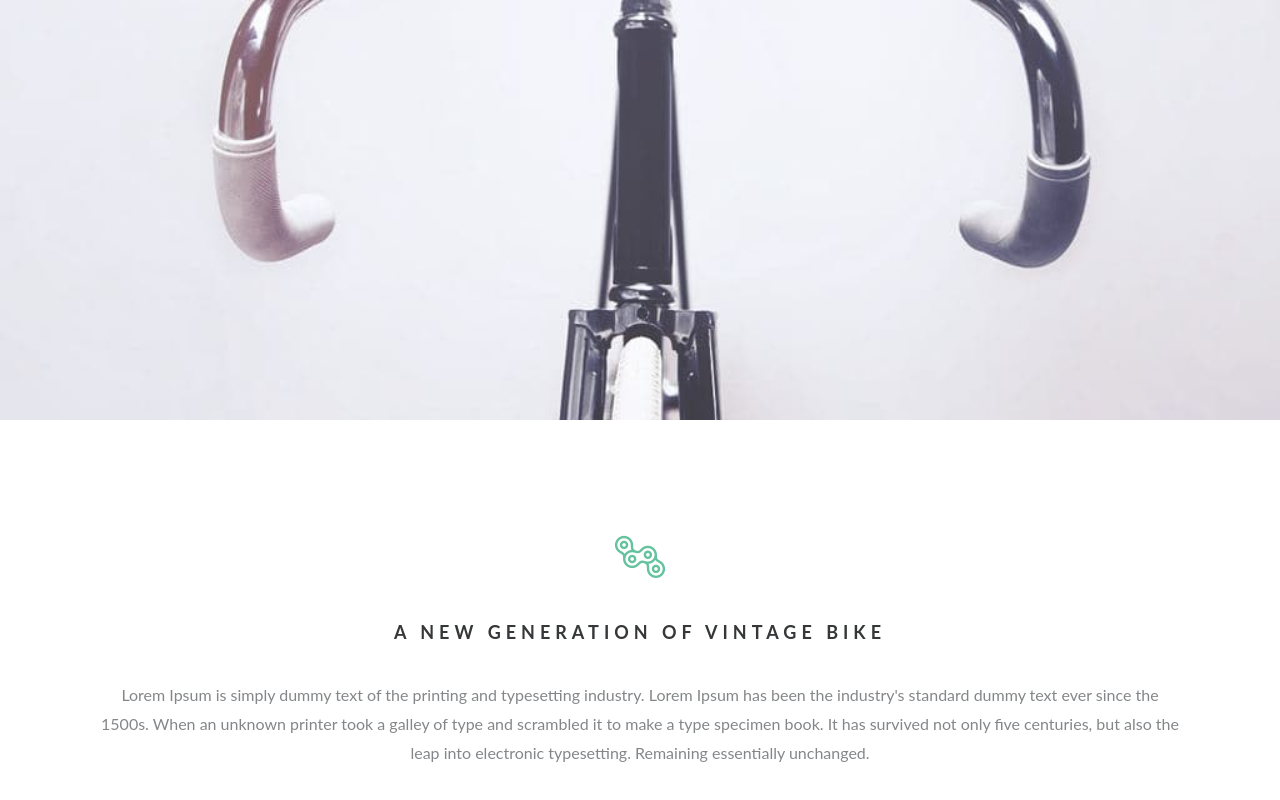
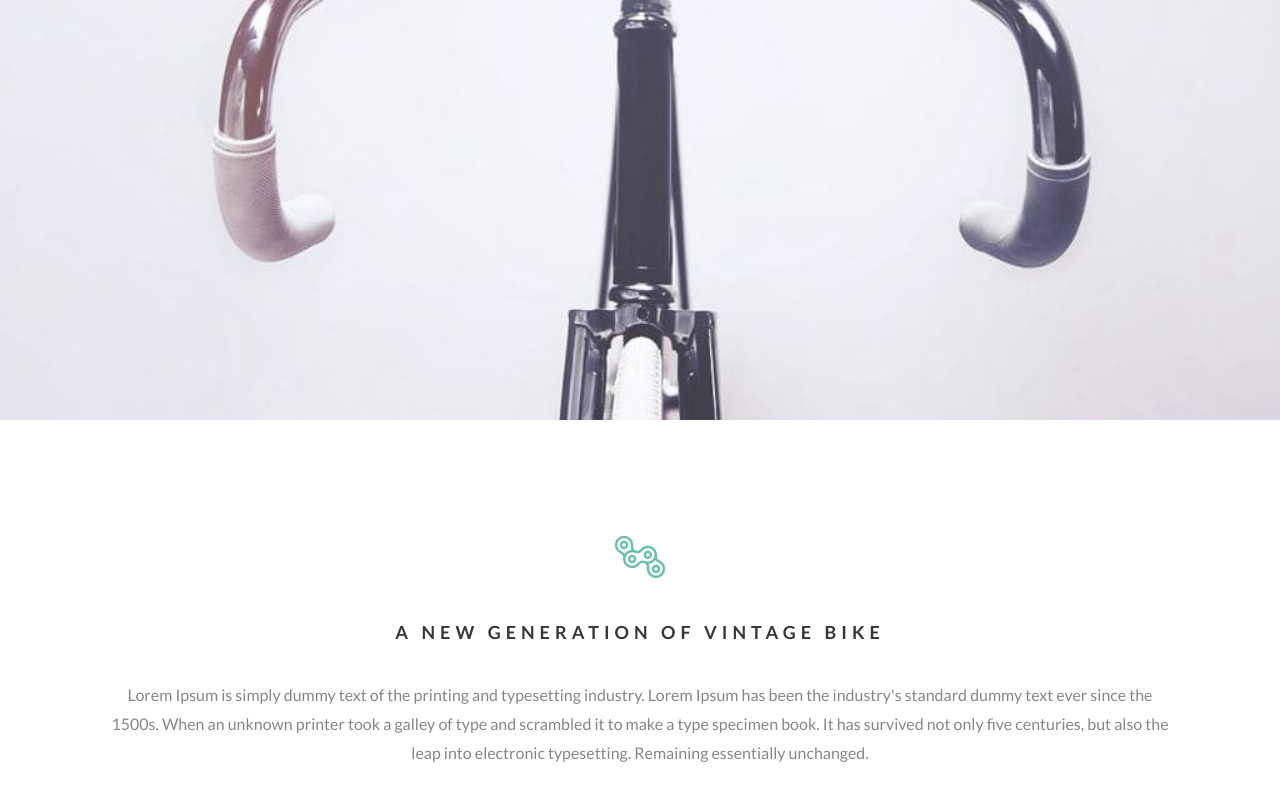
Before and after one commit to MaksOfKharkiv/Bicycle, a plain HTML site: page index.html in a window 1280 px wide. Shown: the part 380-1180 px from the top of the page. Drawn offline with Linux system fonts and the light colour scheme.

Commit message:
Bug fixed

```diff
--- a/css/style.css
+++ b/css/style.css
@@ -1,6 +1,4 @@
-<link rel="preconnect" href="https://fonts.googleapis.com">
-<link rel="preconnect" href="https://fonts.gstatic.com" crossorigin>
-<link href="https://fonts.googleapis.com/css2?family=Lato:ital,wght@0,300;0,400;0,700;1,400&display=swap" rel="stylesheet">
+@import url('https://fonts.googleapis.com/css2?family=Lato:ital,wght@0,300;0,400;0,700;1,400&display=swap');
 
 * {
     margin: 0;
@@ -54,7 +52,7 @@ input {
     background: url("../images/banner.jpg") no-repeat 50% 0;
     background-size: cover;
 }
-.about-us {
+#about-us {
     display: flex;
     flex-direction: column;
     align-items: center;
@@ -68,7 +66,7 @@ input {
 .about-us-logo {
     margin-top: 115px;
 }
-.about-us h3 {
+.container h3 {
     color: #353738;
     font-weight: 700;
     margin: 35px auto;
--- a/index.html
+++ b/index.html
@@ -14,10 +14,10 @@
         </nav>
         <div class="banner"></div>
     </header>
-</div>
+    <main>
+        <section id="about-us">
             <div class="container">
-    <div class="about-us">
-        <div class="about-us-logo">
+                <div class="about-us-logo text-center">
                     <img src="./images/about-us-icon.png" alt="About Us Icon">
                 </div>
                 <h3 class="text-18 text-center">A new generation of vintage bike</h3>
@@ -30,6 +30,8 @@
                     Remaining essentially unchanged.
                 </div>
             </div>
+        </section>
+    </main>
 </div>
 <script src="./js/jquery.min.js"></script>
 <script src="./js/scripts.js"></script>
```
Lines whose indentation alone changed are shown as unchanged.
